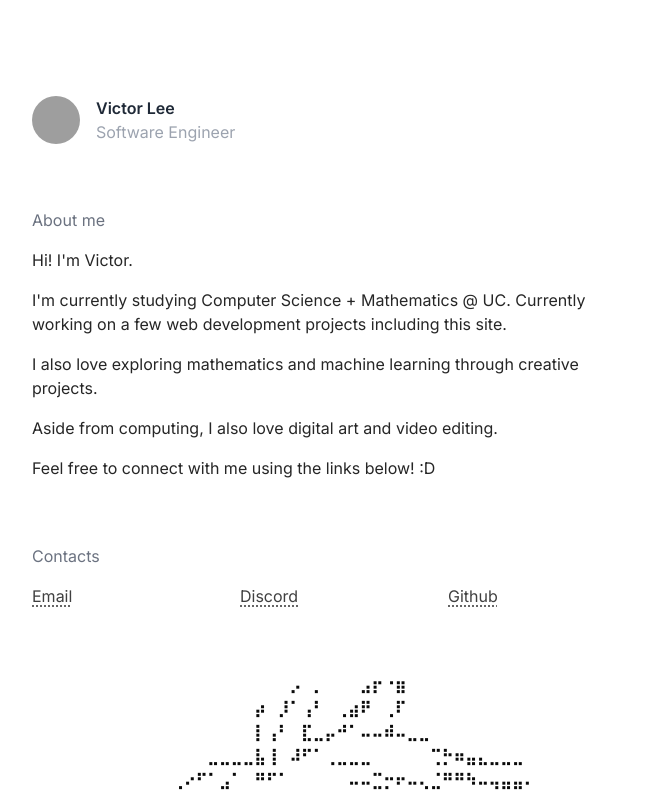
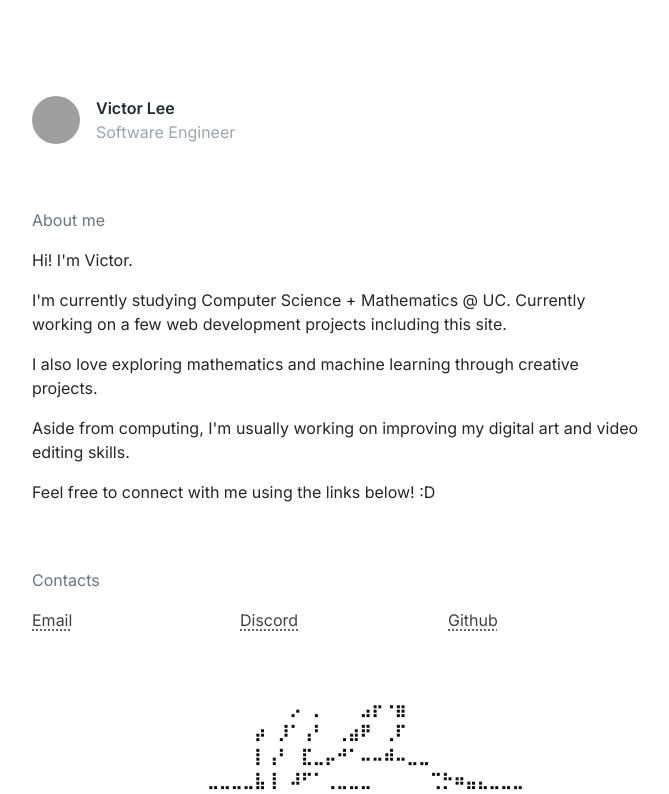
Before and after one commit to VLee9124/vectorly-dev, a Next.js app: page / in a window 1280 px wide. Shown: the top 794 px of the page, without its empty margins (304-973 px from the left). Built offline with nearby package versions, Linux system fonts and the light colour scheme; grey boxes are pictures that could not be loaded.

Commit message:
Updated page content

```diff
--- a/src/app/page.tsx
+++ b/src/app/page.tsx
@@ -46,7 +46,7 @@ function AboutMe() {
                     {`I also love exploring mathematics and machine learning through creative projects.`}
                 </p>
                 <p>
-                    {`Aside from computing, I also love digital art and video editing.`}
+                    {`Aside from computing, I'm usually working on improving my digital art and video editing skills.`}
                 </p>
                 <p>{`Feel free to connect with me using the links below! :D`}</p>
             </div>
```
